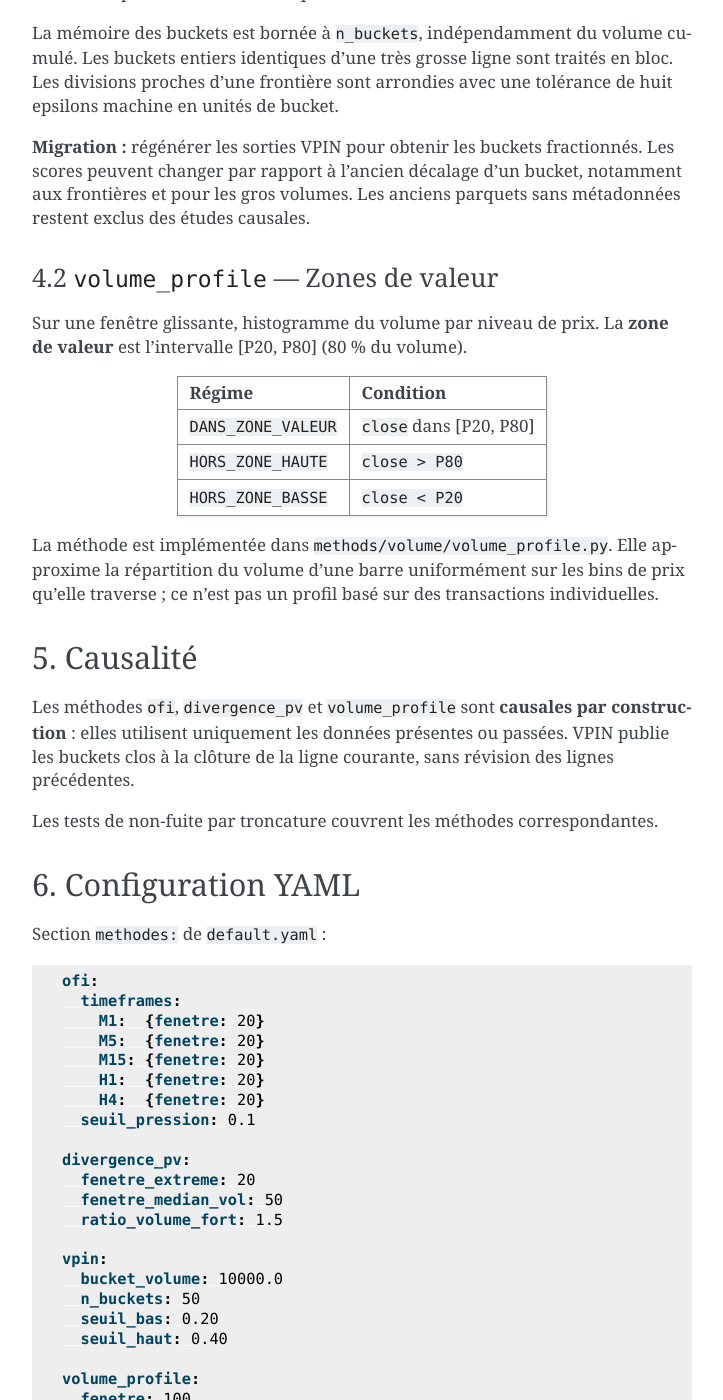
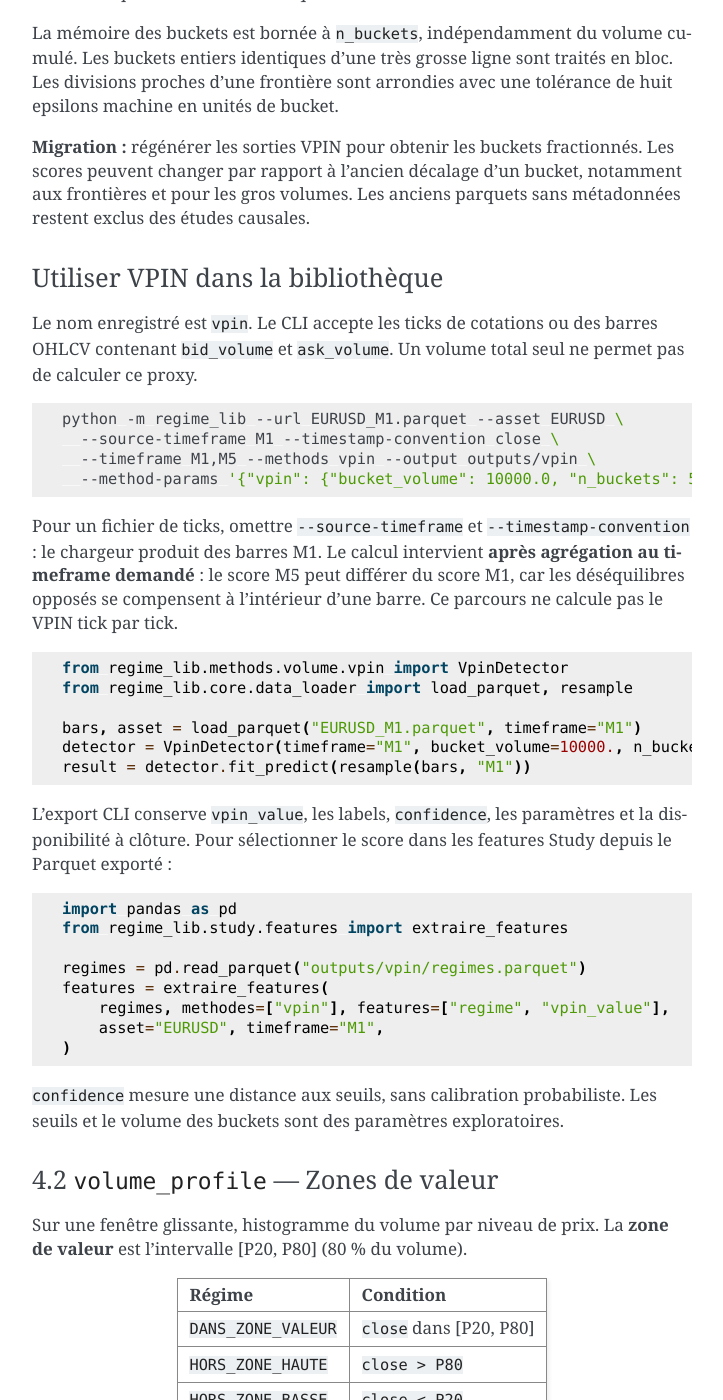
Before and after one commit to djamraouf-star/regim_lib, a Sphinx documentation site: the page built from regime_lib/doc/volume.md, in a window 1280 px wide and 1400 px high, scrolled down 3724 px. Shown: the whole window, without its empty margins (388-1111 px from the left). Built offline with Sphinx 7.4.7, drawn with Linux system fonts in a browser that asks for light colours; some of the changed text lies outside the part shown.

Commit message:
Complete VPIN integration for enriched bars and CLI exports

````diff
--- a/regime_lib/doc/volume.md
+++ b/regime_lib/doc/volume.md
@@ -155,6 +155,52 @@ Les scores peuvent changer par rapport à l'ancien décalage d'un bucket,
 notamment aux frontières et pour les gros volumes. Les anciens parquets sans
 métadonnées restent exclus des études causales.
 
+### Utiliser VPIN dans la bibliothèque
+
+Le nom enregistré est `vpin`. Le CLI accepte les ticks de cotations ou des
+barres OHLCV contenant `bid_volume` et `ask_volume`. Un volume total seul
+ne permet pas de calculer ce proxy.
+
+```bash
+python -m regime_lib --url EURUSD_M1.parquet --asset EURUSD \
+  --source-timeframe M1 --timestamp-convention close \
+  --timeframe M1,M5 --methods vpin --output outputs/vpin \
+  --method-params '{"vpin": {"bucket_volume": 10000.0, "n_buckets": 50}}'
+```
+
+Pour un fichier de ticks, omettre `--source-timeframe` et
+`--timestamp-convention` : le chargeur produit des barres M1.
+Le calcul intervient **après agrégation au timeframe demandé** : le score
+M5 peut différer du score M1, car les déséquilibres opposés se compensent
+à l'intérieur d'une barre. Ce parcours ne calcule pas le VPIN tick par tick.
+
+```python
+from regime_lib.methods.volume.vpin import VpinDetector
+from regime_lib.core.data_loader import load_parquet, resample
+
+bars, asset = load_parquet("EURUSD_M1.parquet", timeframe="M1")
+detector = VpinDetector(timeframe="M1", bucket_volume=10000., n_buckets=50)
+result = detector.fit_predict(resample(bars, "M1"))
+```
+
+L'export CLI conserve `vpin_value`, les labels, `confidence`, les paramètres
+et la disponibilité à clôture. Pour sélectionner le score dans les features
+Study depuis le Parquet exporté :
+
+```python
+import pandas as pd
+from regime_lib.study.features import extraire_features
+
+regimes = pd.read_parquet("outputs/vpin/regimes.parquet")
+features = extraire_features(
+    regimes, methodes=["vpin"], features=["regime", "vpin_value"],
+    asset="EURUSD", timeframe="M1",
+)
+```
+
+`confidence` mesure une distance aux seuils, sans calibration probabiliste.
+Les seuils et le volume des buckets sont des paramètres exploratoires.
+
 ### 4.2 `volume_profile` — Zones de valeur
 
 Sur une fenêtre glissante, histogramme du volume par niveau de prix. La
````
Also changed, not shown: AUDIT_SYNTHETIQUE_2026-10-04.md (+8 -1 lines), 3 other files.
